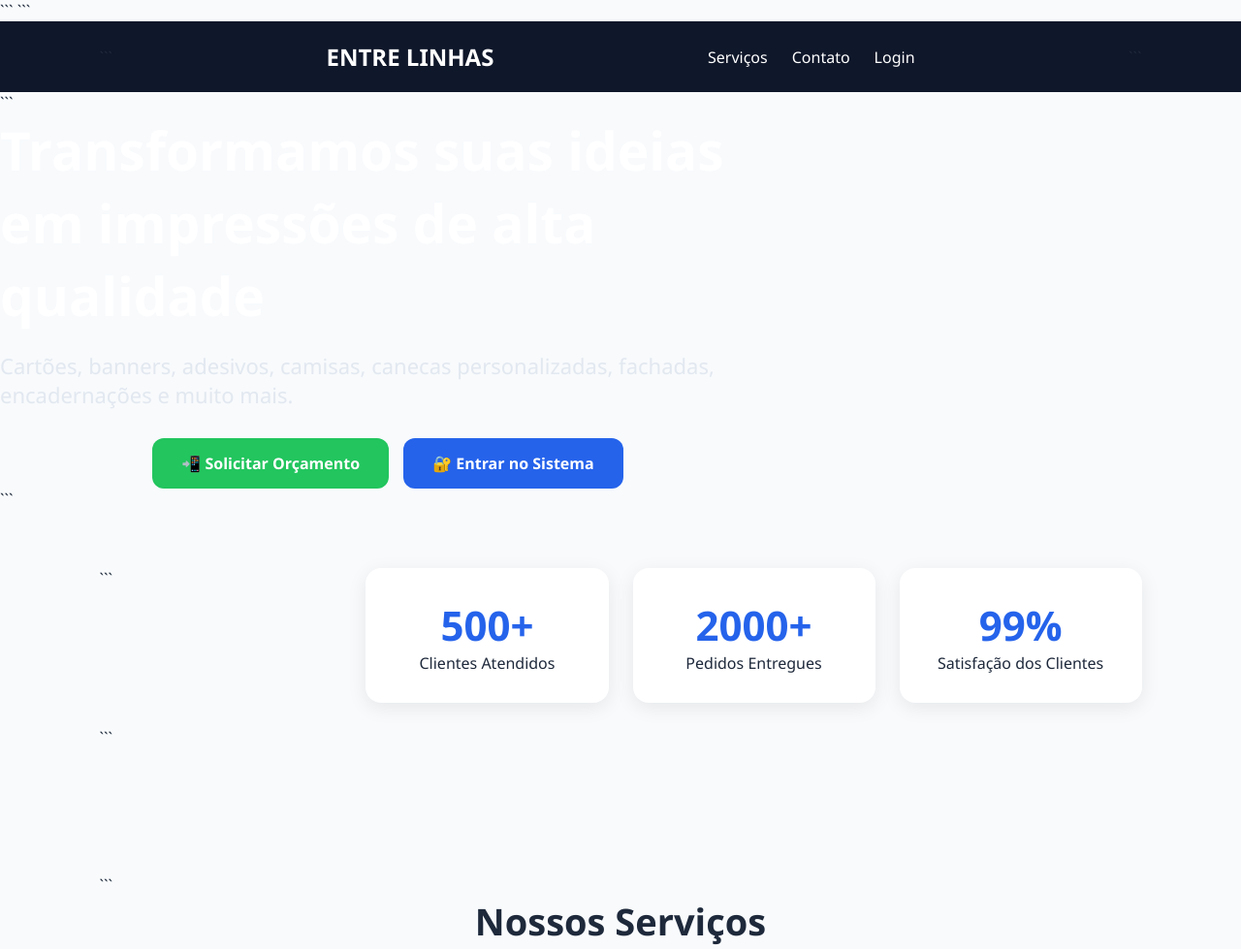
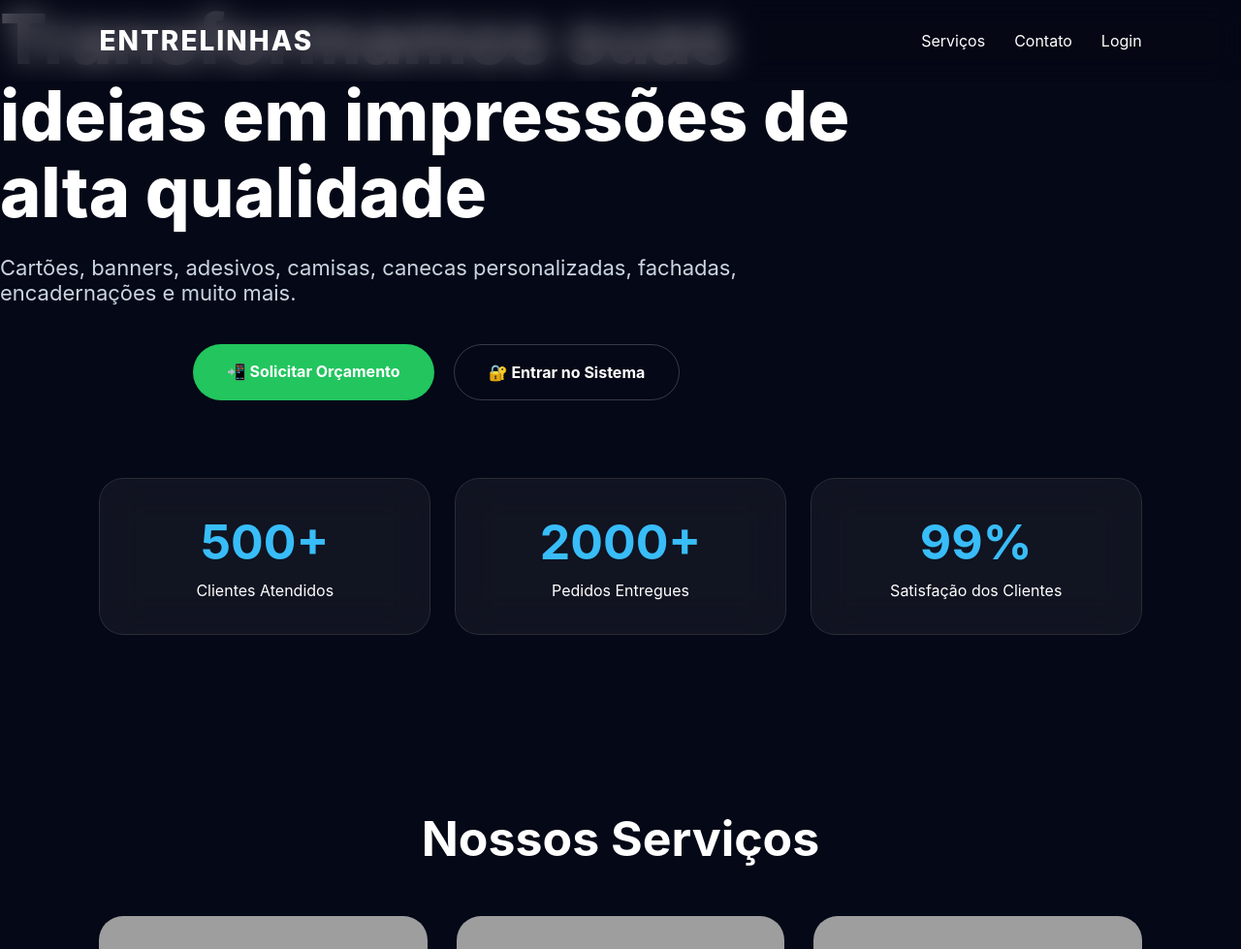
Before and after one commit to GuiMaciel29/django-sistema-entrelinhas, a Django app: page / in a window 1280 px wide. Shown: the top 979 px of the page at 97% size. Run offline with Django 5.2, Linux system fonts and the light colour scheme; grey boxes are pictures that could not be loaded.

Commit message:
Atualização home.css

````diff
--- a/core/static/css/home.css
+++ b/core/static/css/home.css
@@ -2,42 +2,49 @@
 margin:0;
 padding:0;
 box-sizing:border-box;
-font-family:'Segoe UI',sans-serif;
+font-family:Inter,Segoe UI,sans-serif;
+}
+
+html{
+scroll-behavior:smooth;
 }
 
 body{
-background:#f8fafc;
-color:#1e293b;
+background:#050816;
+color:white;
+overflow-x:hidden;
 }
 
 /* HEADER */
 
 header{
-position:sticky;
+position:fixed;
 top:0;
-z-index:100;
-background:#0f172a;
-padding:20px 8%;
+width:100%;
+padding:25px 8%;
 display:flex;
 justify-content:space-between;
 align-items:center;
+backdrop-filter:blur(15px);
+background:rgba(5,8,22,.6);
+z-index:999;
 }
 
 .logo{
-color:white;
-font-size:24px;
-font-weight:700;
+font-size:28px;
+font-weight:800;
+letter-spacing:2px;
 }
 
 nav{
 display:flex;
-gap:25px;
+gap:30px;
 }
 
 nav a{
 color:white;
 text-decoration:none;
-font-weight:500;
+transition:.3s;
 }
 
 nav a:hover
@@ -45,55 +52,48 @@
 /* HERO */
 
 .hero{
-min-height:80vh;
-background:linear-gradient(
-rgba(15,23,42,.85),
-rgba(15,23,42,.85)
-),
-url("../img/banner.jpg");
-
-
-background-size:cover;
-background-position:center;
-
+min-height:100vh;
 display:flex;
+justify-content:center;
 align-items:center;
-justify-content:center;
 text-align:center;
-padding:40px;
-
-
+padding:120px 20px;
+background:
+radial-gradient(circle at top,#2563eb 0%,transparent 40%),
+radial-gradient(circle at right,#7c3aed 0%,transparent 40%),
+#050816;
 }
 
 .hero-content{
-max-width:800px;
+max-width:900px;
 }
 
 .hero h1{
-color:white;
-font-size:55px;
-margin-bottom:20px;
+font-size:72px;
+font-weight:800;
+line-height:1.1;
+margin-bottom:25px;
 }
 
 .hero p{
-color:#e2e8f0;
 font-size:22px;
-margin-bottom:30px;
+color:#cbd5e1;
+margin-bottom:40px;
 }
 
 .hero-buttons{
 display:flex;
 justify-content:center;
-gap:15px;
+gap:20px;
 flex-wrap:wrap;
 }
 
 .btn-whatsapp,
 .btn-login{
-padding:15px 30px;
-border-radius:12px;
 text-decoration:none;
-font-weight:600;
+padding:18px 35px;
+border-radius:50px;
+font-weight:700;
 transition:.3s;
 }
 
@@ -102,15 +102,12 @@
 color:white;
 }
 
-.btn-whatsapp:hover{
-transform:translateY(-4px);
-}
-
 .btn-login{
-background:#2563eb;
+border:1px solid rgba(255,255,255,.2);
 color:white;
 }
 
+.btn-whatsapp:hover,
 .btn-login:hover{
 transform:translateY(-4px);
 }
@@ -118,145 +115,169 @@
 /* ESTATÍSTICAS */
 
 .estatisticas{
+padding:80px 8%;
 display:grid;
 grid-template-columns:repeat(auto-fit,minmax(250px,1fr));
 gap:25px;
-padding:60px 8%;
 }
 
 .card-estat{
-background:white;
-border-radius:16px;
+background:rgba(255,255,255,.05);
+border:1px solid rgba(255,255,255,.1);
+backdrop-filter:blur(20px);
+padding:35px;
+border-radius:25px;
 text-align:center;
-padding:30px;
-box-shadow:0 5px 20px rgba(0,0,0,.08);
 }
 
 .card-estat h2{
-color:#2563eb;
-font-size:42px;
+font-size:50px;
+color:#38bdf8;
+margin-bottom:10px;
 }
 
 /* SERVIÇOS */
 
 #servicos{
-padding:70px 8%;
+padding:100px 8%;
 }
 
 #servicos h2{
 text-align:center;
-margin-bottom:40px;
-font-size:38px;
+font-size:50px;
+margin-bottom:50px;
 }
 
 .grid-servicos{
 display:grid;
-grid-template-columns:repeat(auto-fit,minmax(280px,1fr));
-gap:25px;
+grid-template-columns:repeat(auto-fit,minmax(320px,1fr));
+gap:30px;
 }
 
 .servico{
-background:white;
-border-radius:16px;
+background:#0f172a;
+border-radius:25px;
 overflow:hidden;
-box-shadow:0 5px 20px rgba(0,0,0,.08);
+transition:.3s;
+}
+
+.servico:hover{
+transform:translateY(-10px);
 }
 
 .servico img{
 width:100%;
-height:220px;
+height:240px;
 object-fit:cover;
 }
 
 .servico h3{
+padding:25px;
 text-align:center;
-padding:20px;
+font-size:22px;
 }
 
 /* VANTAGENS */
 
 .vantagens{
-padding:70px 8%;
-background:white;
+padding:100px 8%;
 }
 
 .vantagens h2{
 text-align:center;
-margin-bottom:40px;
+font-size:50px;
+margin-bottom:50px;
 }
 
 .vantagens-grid{
 display:grid;
-grid-template-columns:repeat(auto-fit,minmax(250px,1fr));
+grid-template-columns:repeat(auto-fit,minmax(300px,1fr));
 gap:25px;
 }
 
 .vantagem{
-padding:25px;
-border-radius:15px;
-background:#f8fafc;
-text-align:center;
+background:#0f172a;
+padding:35px;
+border-radius:25px;
+border:1px solid rgba(255,255,255,.08);
+}
+
+.vantagem h3{
+margin-bottom:15px;
 }
 
 /* CTA */
 
 .cta{
-background:#2563eb;
-color:white;
+padding:120px 8%;
 text-align:center;
-padding:70px 20px;
 }
 
 .cta h2{
-margin-bottom:20px;
+font-size:52px;
+margin-bottom:35px;
 }
 
 .cta a{
-background:white;
-color:#2563eb;
-padding:15px 30px;
-border-radius:10px;
+display:inline-block;
 text-decoration:none;
-font-weight:600;
+background:#2563eb;
+color:white;
+padding:18px 40px;
+border-radius:50px;
+font-weight:700;
 }
 
 /* CONTATO */
 
 #contato{
-padding:70px 8%;
+padding:100px 8%;
 text-align:center;
 }
 
 #contato h2{
-margin-bottom:20px;
+font-size:45px;
+margin-bottom:30px;
+}
+
+#contato p{
+color:#cbd5e1;
+margin-bottom:15px;
+font-size:18px;
 }
 
 /* FOOTER */
 
 footer{
-background:#0f172a;
-color:white;
+border-top:1px solid rgba(255,255,255,.08);
 text-align:center;
-padding:25px;
+padding:30px;
+color:#94a3b8;
 }
 
-/* RESPONSIVO */
+/* MOBILE */
 
 @media(max-width:768px){
 
 
 header{
     flex-direction:column;
-    gap:15px;
+    gap:20px;
 }
 
 .hero h1{
-    font-size:36px;
+    font-size:42px;
 }
 
 .hero p{
     font-size:18px;
 }
 
+#servicos h2,
+.vantagens h2,
+.cta h2{
+    font-size:34px;
+}
+
 
 }
--- a/core/templates/home.html
+++ b/core/templates/home.html
@@ -7,11 +7,11 @@
 <head>
     <meta charset="UTF-8">
     <meta name="viewport" content="width=device-width, initial-scale=1.0">
-    <title>Entre Linhas Gráfica</title>
+    <title>EntreLinhas Gráfica</title>
 
-```
+
 <link rel="stylesheet" href="{% static 'css/home.css' %}">
-```
+
 
 </head>
 
@@ -19,9 +19,9 @@
 
 <header>
 
-```
+
 <div class="logo">
-    ENTRE LINHAS
+    ENTRELINHAS
 </div>
 
 <nav>
@@ -35,13 +35,13 @@
     </a>
 
 </nav>
-```
+
 
 </header>
 
 <section class="hero">
 
-```
+
 <div class="hero-content">
 
     <h1>
@@ -74,13 +74,13 @@
     </div>
 
 </div>
-```
+
 
 </section>
 
 <section class="estatisticas">
 
-```
+
 <div class="card-estat">
     <h2>500+</h2>
     <p>Clientes Atendidos</p>
@@ -95,13 +95,13 @@
     <h2>99%</h2>
     <p>Satisfação dos Clientes</p>
 </div>
-```
+
 
 </section>
 
 <section id="servicos">
 
-```
+
 <h2>Nossos Serviços</h2>
 
 <div class="grid-servicos">
@@ -137,13 +137,13 @@
     </div>
 
 </div>
-```
+
 
 </section>
 
 <section class="vantagens">
 
-```
+
 <h2>Por Que Escolher a Entre Linhas?</h2>
 
 <div class="vantagens-grid">
@@ -170,13 +170,13 @@
     </div>
 
 </div>
-```
+
 
 </section>
 
 <section class="cta">
 
-```
+
 <h2>
     Pronto para transformar sua ideia em realidade?
 </h2>
@@ -189,13 +189,13 @@
 >
     Solicitar Orçamento Agora
 </a>
-```
+
 
 </section>
 
 <section id="contato">
 
-```
+
 <h2>Contato</h2>
 
 <br>
@@ -215,13 +215,13 @@
 <p>
     📍 Arcoverde - Pernambuco
 </p>
-```
+
 
 </section>
 
 <footer>
 
-```
+
 <p>
     © 2026 Entre Linhas Gráfica
 </p>
@@ -231,7 +231,7 @@
 <p>
     Todos os direitos reservados.
 </p>
-```
+
 
 </footer>
 
````
